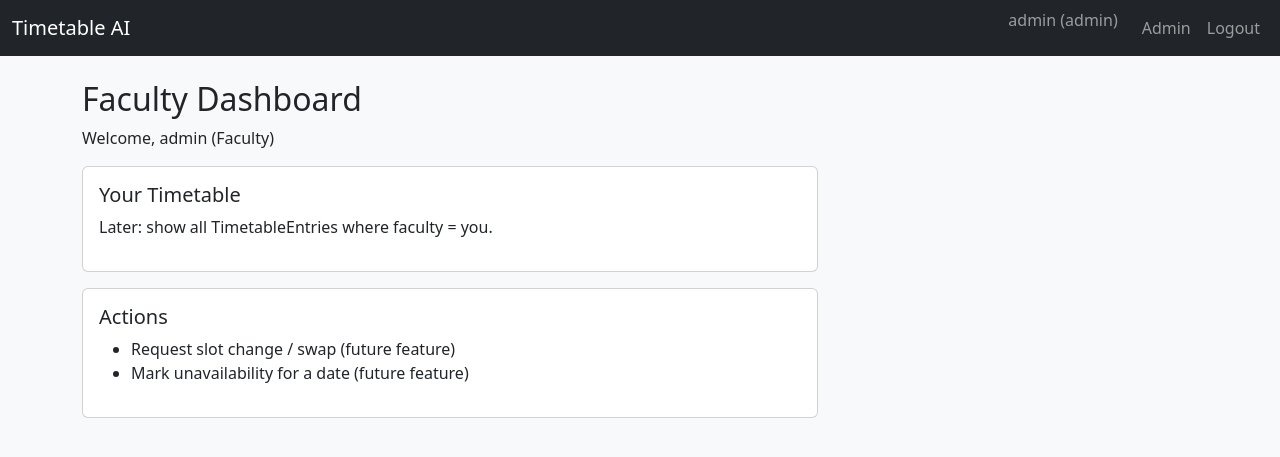
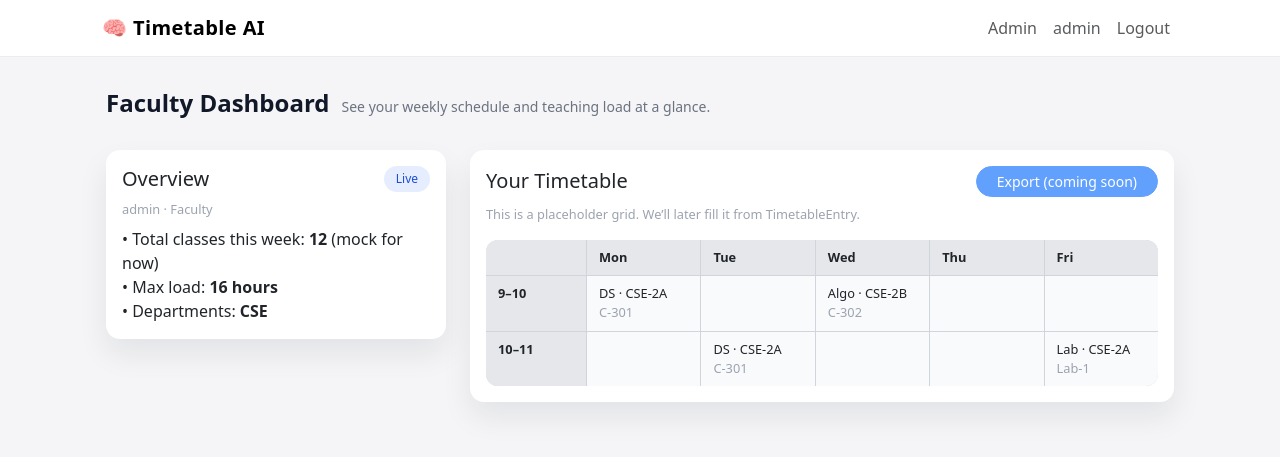
Before and after one commit to SoraPewnaldo/NU-Hackathon, a Flask app: page /faculty/dashboard in a window 1280 px wide. Shown: the top 457 px of the page. Run offline with Flask 3, Linux system fonts and the light colour scheme; a user stored in the database is signed in.

Commit message:
Feature: Implement a clean and minimal UI design

```diff
--- /dev/null
+++ b/app/static/css/style.css
@@ -0,0 +1,106 @@
+/* Global reset-ish */
+body {
+    background-color: #f5f5f7;
+    font-family: system-ui, -apple-system, BlinkMacSystemFont, "Segoe UI", sans-serif;
+    color: #111827;
+}
+
+/* Centered main layout */
+.main-wrapper {
+    max-width: 1100px;
+    margin: 0 auto;
+    padding: 2rem 1rem 3rem 1rem;
+}
+
+/* Card styling */
+.card {
+    border: none;
+    border-radius: 14px;
+    box-shadow: 0 15px 30px rgba(15, 23, 42, 0.08);
+}
+
+/* Navbar */
+.navbar {
+    border-bottom: 1px solid rgba(148, 163, 184, 0.2);
+}
+
+.navbar-brand {
+    font-weight: 600;
+    letter-spacing: 0.02em;
+}
+
+/* Accent buttons */
+.btn-primary {
+    background-color: #2563eb;
+    border-color: #2563eb;
+    border-radius: 999px;
+    font-weight: 500;
+    padding-inline: 1.25rem;
+}
+
+.btn-primary:hover {
+    background-color: #1d4ed8;
+    border-color: #1d4ed8;
+}
+
+/* Section titles */
+.section-header {
+    display: flex;
+    align-items: baseline;
+    gap: 0.75rem;
+    margin-bottom: 1.5rem;
+}
+
+.section-header h2 {
+    font-size: 1.5rem;
+    font-weight: 600;
+}
+
+.section-header span {
+    font-size: 0.875rem;
+    color: #6b7280;
+}
+
+/* Subtle labels / tags */
+.badge-soft {
+    background-color: #e5edff;
+    color: #1d4ed8;
+    border-radius: 999px;
+    padding: 0.25rem 0.75rem;
+    font-size: 0.75rem;
+    font-weight: 500;
+}
+
+/* Flash messages */
+.alert {
+    border-radius: 12px;
+    border: none;
+}
+
+/* Timetable grid placeholder */
+.timetable-grid {
+    display: grid;
+    grid-template-columns: 100px repeat(5, 1fr);
+    gap: 1px;
+    background-color: #d1d5db;
+    border-radius: 12px;
+    overflow: hidden;
+    margin-top: 1rem;
+}
+
+.timetable-cell {
+    background-color: #f9fafb;
+    padding: 0.5rem 0.75rem;
+    font-size: 0.8rem;
+}
+
+.timetable-header {
+    background-color: #e5e7eb;
+    font-weight: 600;
+}
+
+/* Small text */
+.text-muted-soft {
+    color: #9ca3af;
+    font-size: 0.8rem;
+}
--- a/app/templates/base.html
+++ b/app/templates/base.html
@@ -2,23 +2,32 @@
 <html lang="en">
 <head>
     <meta charset="utf-8">
-    <title>Intelligent Timetable</title>
+    <title>{% block title %}Intelligent Timetable{% endblock %}</title>
+    <meta name="viewport" content="width=device-width, initial-scale=1">
+
+    <!-- Bootstrap -->
     <link rel="stylesheet"
           href="https://cdn.jsdelivr.net/npm/bootstrap@5.3.3/dist/css/bootstrap.min.css">
+
+    <!-- Custom CSS -->
+    <link rel="stylesheet"
+          href="{{ url_for('static', filename='css/style.css') }}">
 </head>
-<body class="bg-light">
+<body>
 
-<nav class="navbar navbar-expand-lg navbar-dark bg-dark mb-4">
-    <div class="container-fluid">
-        <a class="navbar-brand" href="{{ url_for('main.dashboard') }}">Timetable AI</a>
-        <div class="collapse navbar-collapse">
-            <ul class="navbar-nav ms-auto">
+<nav class="navbar navbar-expand-lg navbar-light bg-white sticky-top">
+    <div class="container-fluid" style="max-width: 1100px;">
+        <a class="navbar-brand" href="{{ url_for('main.dashboard') }}">
+            🧠 Timetable AI
+        </a>
+        <button class="navbar-toggler" type="button" data-bs-toggle="collapse"
+                data-bs-target="#mainNavbar" aria-controls="mainNavbar"
+                aria-expanded="false" aria-label="Toggle navigation">
+            <span class="navbar-toggler-icon"></span>
+        </button>
+        <div class="collapse navbar-collapse" id="mainNavbar">
+            <ul class="navbar-nav ms-auto mb-2 mb-lg-0">
                 {% if current_user.is_authenticated %}
-    <li class="nav-item">
-        <span class="navbar-text me-3">
-            {{ current_user.username }} ({{ current_user.role }})
-        </span>
-    </li>
 
                     {% if current_user.is_admin() %}
                         <li class="nav-item">
@@ -45,6 +54,12 @@
                     {% endif %}
 
                     <li class="nav-item">
+                        <span class="nav-link disabled text-muted">
+                            {{ current_user.username }}
+                        </span>
+                    </li>
+
+                    <li class="nav-item">
                         <a class="nav-link" href="{{ url_for('main.logout') }}">Logout</a>
                     </li>
                 {% endif %}
@@ -53,15 +68,17 @@
     </div>
 </nav>
 
-<div class="container">
+<div class="main-wrapper">
     {% with messages = get_flashed_messages(with_categories=True) %}
         {% if messages %}
+            <div class="mb-3">
                 {% for category, message in messages %}
                     <div class="alert alert-{{ category }} alert-dismissible fade show" role="alert">
                         {{ message }}
                         <button type="button" class="btn-close" data-bs-dismiss="alert"></button>
                     </div>
                 {% endfor %}
+            </div>
         {% endif %}
     {% endwith %}
 
--- a/app/templates/faculty_dashboard.html
+++ b/app/templates/faculty_dashboard.html
@@ -1,26 +1,73 @@
 {% extends "base.html" %}
+{% block title %}Faculty · Intelligent Timetable{% endblock %}
 {% block content %}
-<h2>Faculty Dashboard</h2>
-<p>Welcome, {{ user.username }} (Faculty)</p>
 
-<div class="row">
-    <div class="col-md-8">
-        <div class="card mb-3">
+<div class="section-header">
+    <h2>Faculty Dashboard</h2>
+    <span>See your weekly schedule and teaching load at a glance.</span>
+</div>
+
+<div class="row g-4">
+    <div class="col-md-4">
+        <div class="card">
             <div class="card-body">
-                <h5 class="card-title">Your Timetable</h5>
-                <p>Later: show all TimetableEntries where faculty = you.</p>
-            </div>
-        </div>
-
-        <div class="card mb-3">
-            <div class="card-body">
-                <h5 class="card-title">Actions</h5>
-                <ul>
-                    <li>Request slot change / swap (future feature)</li>
-                    <li>Mark unavailability for a date (future feature)</li>
+                <div class="d-flex justify-content-between align-items-center mb-2">
+                    <h5 class="card-title mb-0">Overview</h5>
+                    <span class="badge-soft">Live</span>
+                </div>
+                <p class="mb-2 text-muted-soft">
+                    {{ user.username }} · Faculty
+                </p>
+                <ul class="list-unstyled mb-0">
+                    <li>• Total classes this week: <strong>12</strong> (mock for now)</li>
+                    <li>• Max load: <strong>16 hours</strong></li>
+                    <li>• Departments: <strong>CSE</strong></li>
                 </ul>
             </div>
         </div>
     </div>
+
+    <div class="col-md-8">
+        <div class="card">
+            <div class="card-body">
+                <div class="d-flex justify-content-between align-items-center mb-2">
+                    <h5 class="card-title mb-0">Your Timetable</h5>
+                    <button class="btn btn-sm btn-primary" disabled>
+                        Export (coming soon)
+                    </button>
+                </div>
+                <p class="text-muted-soft mb-2">
+                    This is a placeholder grid. We’ll later fill it from TimetableEntry.
+                </p>
+
+                <div class="timetable-grid">
+                    <!-- Header row -->
+                    <div class="timetable-cell timetable-header"></div>
+                    <div class="timetable-cell timetable-header">Mon</div>
+                    <div class="timetable-cell timetable-header">Tue</div>
+                    <div class="timetable-cell timetable-header">Wed</div>
+                    <div class="timetable-cell timetable-header">Thu</div>
+                    <div class="timetable-cell timetable-header">Fri</div>
+
+                    <!-- Row 1 -->
+                    <div class="timetable-cell timetable-header">9–10</div>
+                    <div class="timetable-cell">DS · CSE-2A<br><span class="text-muted-soft">C-301</span></div>
+                    <div class="timetable-cell"></div>
+                    <div class="timetable-cell">Algo · CSE-2B<br><span class="text-muted-soft">C-302</span></div>
+                    <div class="timetable-cell"></div>
+                    <div class="timetable-cell"></div>
+
+                    <!-- Row 2 -->
+                    <div class="timetable-cell timetable-header">10–11</div>
+                    <div class="timetable-cell"></div>
+                    <div class="timetable-cell">DS · CSE-2A<br><span class="text-muted-soft">C-301</span></div>
+                    <div class="timetable-cell"></div>
+                    <div class="timetable-cell"></div>
+                    <div class="timetable-cell">Lab · CSE-2A<br><span class="text-muted-soft">Lab-1</span></div>
+                </div>
+            </div>
+        </div>
+    </div>
 </div>
+
 {% endblock %}
```
Also changed, not shown: app/templates/login.html (+12 -5 lines). Lines whose indentation alone changed are shown as unchanged.
